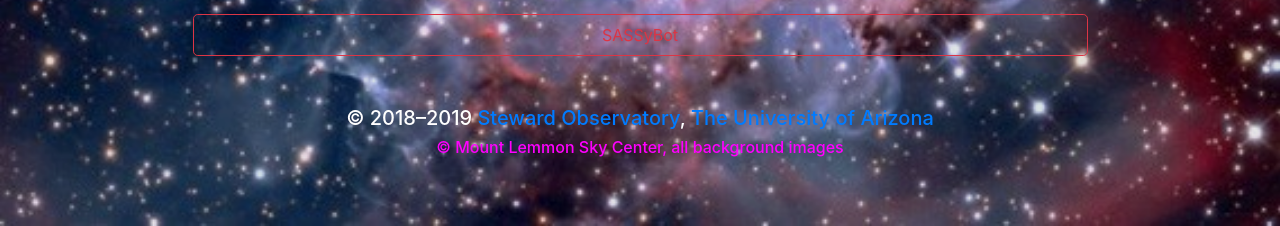
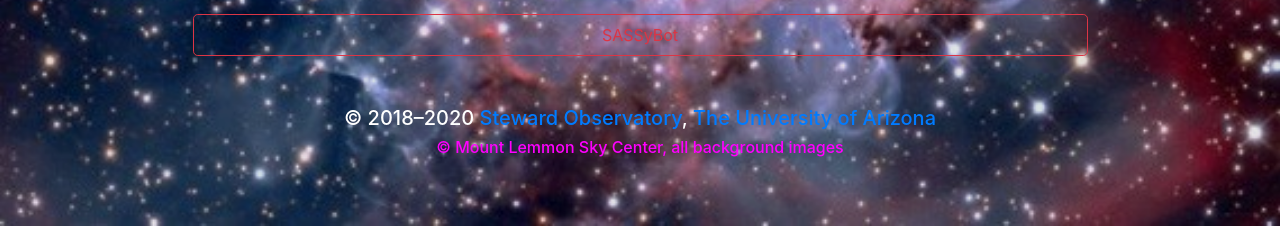
Before and after one commit to pndaly/SASSy, a Flask app: template src/templates/sassy.html in a window 1280 px wide. Shown: the part 574-800 px from the top of the page. Run offline with Flask 2, Linux system fonts and the light colour scheme; the template is opened without the code that fills it, so the values that code supplies are empty; parts of the project's set-up code (start-up, migrations or seed data) failed here and were passed over; some libraries are stand-ins or nearby versions.

Commit message:
Pycharm fixes

```diff
--- a/src/templates/sassy.html
+++ b/src/templates/sassy.html
@@ -113,7 +113,7 @@
 <!-- footer -->
 <footer id="landing-footer">
  <div class="container">
-  <h5>&copy; 2018&ndash;2019 <a href="https://www.as.arizona.edu">Steward Observatory</a>, <a
+  <h5>&copy; 2018&ndash;2020 <a href="https://www.as.arizona.edu">Steward Observatory</a>, <a
           href="https://www.arizona.edu">The University of Arizona</a></h5>
   <h6>&copy; Mount Lemmon Sky Center, all background images</h6>
  </div>
```
